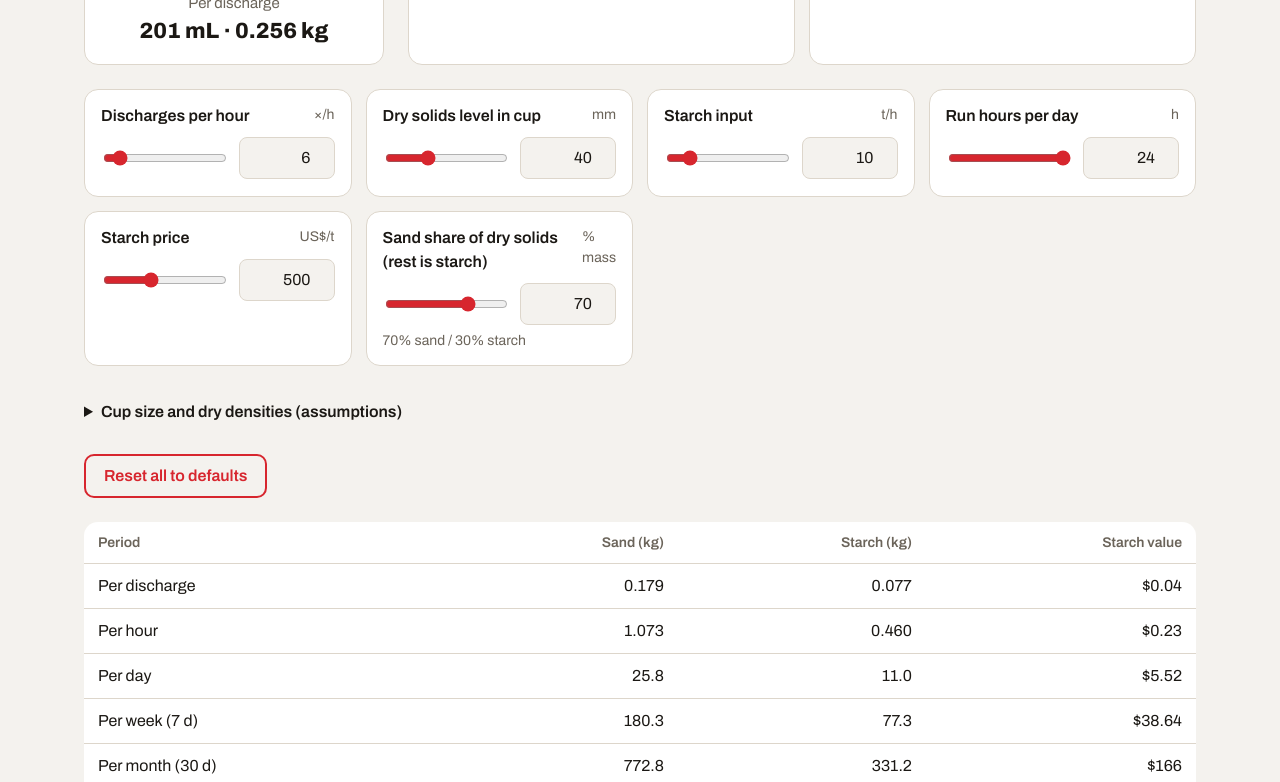
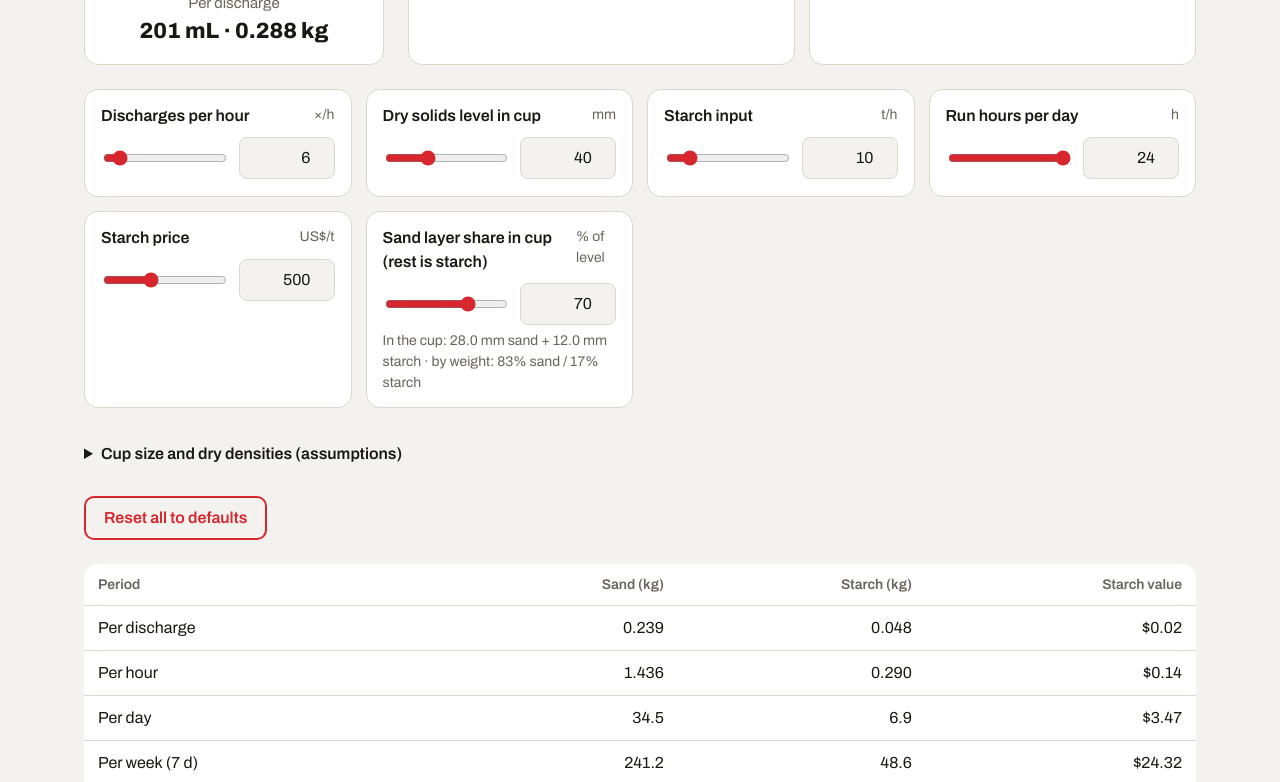
Before and after one commit to thomaskappeai-afk/desander-calculator, a plain HTML site: page index.html in a window 1280 px wide. Shown: the part 443-1225 px from the top of the page. Drawn offline with Linux system fonts and the light colour scheme.

Commit message:
Sand share = layer height in cup; fix cup drawing offset
Co-Authored-By: Claude Opus 5.5 <noreply@anthropic.com>
Claude-Session: https://claude.ai/code/session_011xdtA3urV4o9aW5SFa97KX

```diff
--- a/index.html
+++ b/index.html
@@ -70,7 +70,7 @@ th{font-size:14px;color:var(--mut);font-weight:600}
 <div class="ctr" id="ctr"></div>
 
 <details><summary>Cup size and dry densities (assumptions)</summary><div class="ctr" id="adv" style="margin-top:8px"></div>
-<p class="note">The cup is treated as a straight cylinder: volume = π × (diameter ÷ 2)² × level. Defaults are Ø 80 mm × 120 mm; measure your cup and adjust. All figures are dry solids (water removed). The densities turn the dry volume into kg: 1 ÷ mix density = sand share ÷ sand density + starch share ÷ starch density. Defaults are worst case (packed): sand 1.7, starch 0.8 kg/L. Typical loose values are lower (sand ~1.45, starch ~0.5); weigh a known volume of your own to set them.</p></details>
+<p class="note">The cup is treated as a straight cylinder: volume = π × (diameter ÷ 2)² × level. Defaults are Ø 80 mm × 120 mm; measure your cup and adjust. All figures are dry solids (water removed). The sand slider is the share of the level that is sand, as you see the layers in the cup. Each layer's volume × its density gives its kg. Defaults are worst case (packed): sand 1.7, starch 0.8 kg/L. Typical loose values are lower (sand ~1.45, starch ~0.5); weigh a known volume of your own to set them.</p></details>
 
 <button id="reset" type="button" style="margin-top:20px;min-height:44px;padding:0 18px;font:inherit;font-weight:600;border:2px solid var(--red);color:var(--red);background:transparent;border-radius:10px;cursor:pointer">Reset all to defaults</button>
 <div class="scroll"><table><thead><tr><th>Period</th><th>Sand (kg)</th><th>Starch (kg)</th><th>Starch value</th></tr></thead><tbody id="tb"></tbody></table></div>
@@ -85,7 +85,7 @@ const F=[
  ['tph','Starch input','t/h',1,60,0.5,10],
  ['hrs','Run hours per day','h',1,24,0.5,24],
  ['price','Starch price','US$/t',200,1000,5,500],
- ['split','Sand share of dry solids (rest is starch)','% mass',0,100,1,70]];
+ ['split','Sand layer share in cup (rest is starch)','% of level',0,100,1,70]];
 const A=[
  ['dia','Cup inside diameter','mm',5,200,0.5,80],
  ['ch','Cup height','mm',10,250,1,120],
@@ -106,8 +106,7 @@ function calc(){
  $('lvl').max=$('lvln').max=v.ch;
  const r=v.dia/2,H=v.ch,h=v.lvl;
  const mL=Math.PI*r*r*h/1000;
- const w=v.split/100,rmix=1/(w/v.rs+(1-w)/v.rst);
- const mass=mL/1000*rmix,sandD=mass*w,starD=mass-sandD;
+ const vs=v.split/100,sandD=mL/1000*vs*v.rs,starD=mL/1000*(1-vs)*v.rst,mass=sandD+starD,w=mass?sandD/mass:0;
  const sandH=sandD*v.dis,starH=starD*v.dis;
  const sandDay=sandH*v.hrs,starDay=starH*v.hrs;
  const pct=starH/(v.tph*1000)*100;
@@ -119,16 +118,16 @@ function calc(){
  $('sandDay').textContent=kg(sandDay)+'/day';$('sandHr').textContent=n1(sandH)+' kg/h · '+n1(sandD*1000)+' g per discharge';
  const P=[['Per discharge',1/v.dis/v.hrs],['Per hour',1/v.hrs],['Per day',1],['Per week (7 d)',7],['Per month (30 d)',30],['Per year (365 d)',365]];
  $('tb').innerHTML=P.map(([l,m])=>`<tr><td>${l}</td><td>${fx(sandDay*m,m<1?3:1)}</td><td>${fx(starDay*m,m<1?3:1)}</td><td>${usd(cost(starDay*m))}</td></tr>`).join('');
- $('splitl').textContent=v.split+'% sand / '+(100-v.split)+'% starch';
+ $('splitl').textContent=`In the cup: ${fx(h*vs,1)} mm sand + ${fx(h*(1-vs),1)} mm starch · by weight: ${fx(w*100,0)}% sand / ${fx(100-w*100,0)}% starch`;
  draw(h/H,v.split/100);
 }
 function draw(f,sf){
  const sc=Math.min(190/v.ch,150/v.dia),Hp=v.ch*sc,tw=v.dia*sc/2,bw=tw,base=212,top=base-Hp,cx=100;
  const p=`M${cx-tw},${top} L${cx-bw},${base} L${cx+bw},${base} L${cx+tw},${top}`;
  $('outer').setAttribute('d',p);$('inner').setAttribute('d',p+'Z');
- const y=base-Hp*f,hp=base+8-y,sh=hp*sf;
+ const y=base-Hp*f,hp=Hp*f,sh=hp*sf;
  const s=$('sandR'),t=$('starR');
- s.setAttribute('y',base-sh+8);s.setAttribute('height',sh);
+ s.setAttribute('y',base-sh);s.setAttribute('height',sh);
  t.setAttribute('y',y);t.setAttribute('height',Math.max(0,hp-sh));
  const L=$('lvl');L.setAttribute('x1',cx-tw-4);L.setAttribute('x2',cx+tw+4);L.setAttribute('y1',y);L.setAttribute('y2',y);
  const T=$('lvlt');T.setAttribute('x',4);T.setAttribute('y',Math.max(14,y-5));T.textContent=v.lvl+' mm';
```
